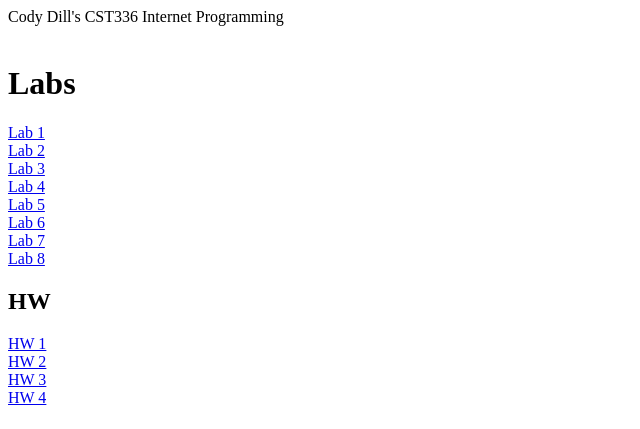
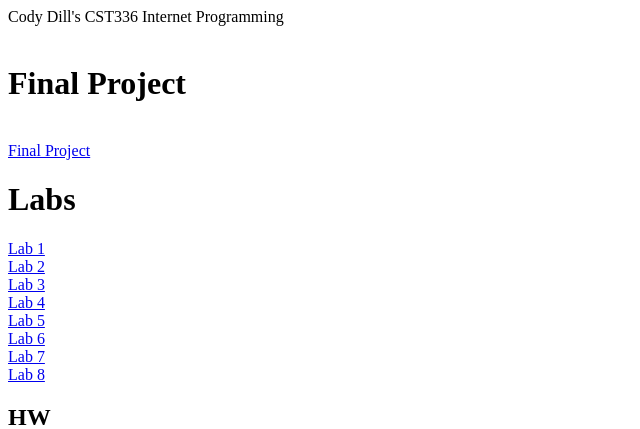
Before and after one commit to codydill01/cst336, a PHP site: page / in a window 1280 px wide. Shown: the top 429 px of the page, without its empty margins (0-640 px from the left). Run offline with PHP 8.4, Linux system fonts and the light colour scheme.

Commit message:
Update index.php

```diff
--- a/index.php
+++ b/index.php
@@ -8,6 +8,9 @@ echo "Cody Dill's CST336 Internet Programming";
 
 ?>
 <br /> <br/>
+    <h1> Final Project </h1>
+    <br>
+    <a href = "finalproject"> Final Project </a>
     <h1> Labs </h1>
     <a href = "labs/lab1/"> Lab 1 </a>
     <br>
```
